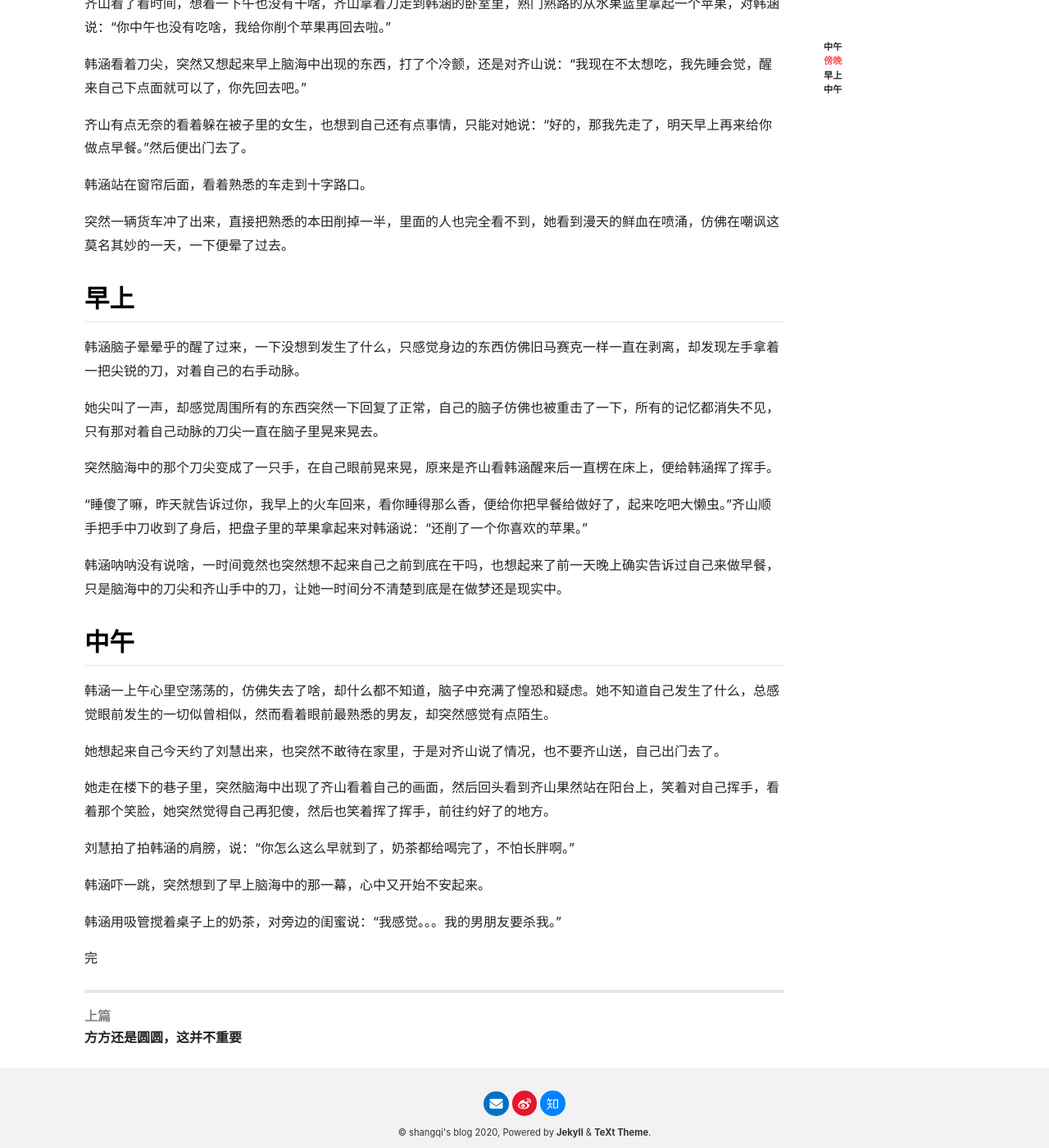
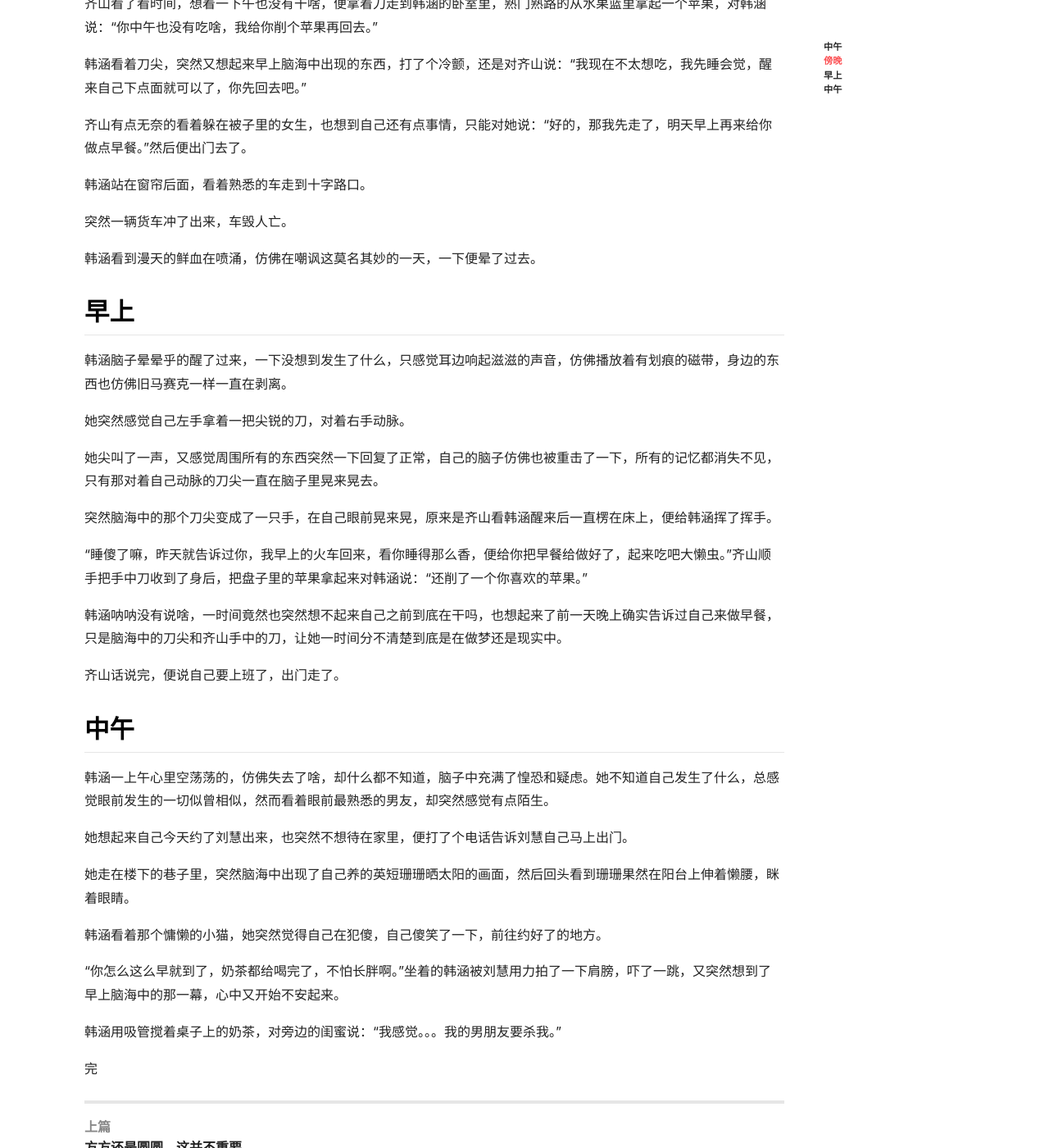
Before and after one commit to geocguy/geocguy.github.io, a Jekyll site: the page built from _posts/2020-4-13-一天.md, in a window 1280 px wide and 1400 px high, scrolled down 1633 px. Shown: the whole window at 82% size. Built offline with Jekyll 4.4.1, drawn with Linux system fonts in a browser that asks for light colours; nearby versions of some CDN libraries; some of the changed text lies outside the part shown.

Commit message:
Update 2020-4-13-一天.md

```diff
--- a/_posts/2020-4-13-一天.md
+++ b/_posts/2020-4-13-一天.md
@@ -47,13 +47,13 @@ tags: 小说
 
 “当当当当！”齐山献宝一样，拿出一杯冰淇淋递给韩涵，“呐，你最喜欢的草莓味。”
 
-韩涵近距离看着他的脸，却突然没了兴致，说：“今天真的有点累了，你直接把我送回家吧”
+韩涵近距离看着他的脸，依旧有点没有兴致，便对齐山说：“今天外面太热了，我们还是直接回家吧！”
 
-齐山虽然不知道发生了什么，但习惯了听话的他还是没有提出异议，直接把韩涵送回了家。
+齐山虽然不知道发生了什么，但习惯了听话的他还是没有提出异议。
 
 ## 傍晚
 
-齐山看了看时间，想着一下午也没有干啥，齐山拿着刀走到韩涵的卧室里，熟门熟路的从水果篮里拿起一个苹果，对韩涵说：“你中午也没有吃啥，我给你削个苹果再回去啦。”
+齐山看了看时间，想着一下午也没有干啥，便拿着刀走到韩涵的卧室里，熟门熟路的从水果篮里拿起一个苹果，对韩涵说：“你中午也没有吃啥，我给你削个苹果再回去。”
 
 韩涵看着刀尖，突然又想起来早上脑海中出现的东西，打了个冷颤，还是对齐山说：“我现在不太想吃，我先睡会觉，醒来自己下点面就可以了，你先回去吧。”
 
@@ -61,15 +61,19 @@ tags: 小说
 
 韩涵站在窗帘后面，看着熟悉的车走到十字路口。
 
-突然一辆货车冲了出来，直接把熟悉的本田削掉一半，里面的人也完全看不到，她看到漫天的鲜血在喷涌，仿佛在嘲讽这莫名其妙的一天，一下便晕了过去。
+突然一辆货车冲了出来，车毁人亡。
+
+韩涵看到漫天的鲜血在喷涌，仿佛在嘲讽这莫名其妙的一天，一下便晕了过去。
 
 
 
 ## 早上
 
-韩涵脑子晕晕乎的醒了过来，一下没想到发生了什么，只感觉身边的东西仿佛旧马赛克一样一直在剥离，却发现左手拿着一把尖锐的刀，对着自己的右手动脉。
+韩涵脑子晕晕乎的醒了过来，一下没想到发生了什么，只感觉耳边响起滋滋的声音，仿佛播放着有划痕的磁带，身边的东西也仿佛旧马赛克一样一直在剥离。
 
-她尖叫了一声，却感觉周围所有的东西突然一下回复了正常，自己的脑子仿佛也被重击了一下，所有的记忆都消失不见，只有那对着自己动脉的刀尖一直在脑子里晃来晃去。
+她突然感觉自己左手拿着一把尖锐的刀，对着右手动脉。
+
+她尖叫了一声，又感觉周围所有的东西突然一下回复了正常，自己的脑子仿佛也被重击了一下，所有的记忆都消失不见，只有那对着自己动脉的刀尖一直在脑子里晃来晃去。
 
 突然脑海中的那个刀尖变成了一只手，在自己眼前晃来晃，原来是齐山看韩涵醒来后一直楞在床上，便给韩涵挥了挥手。
 
@@ -77,19 +81,21 @@ tags: 小说
 
 韩涵呐呐没有说啥，一时间竟然也突然想不起来自己之前到底在干吗，也想起来了前一天晚上确实告诉过自己来做早餐，只是脑海中的刀尖和齐山手中的刀，让她一时间分不清楚到底是在做梦还是现实中。
 
+齐山话说完，便说自己要上班了，出门走了。
+
 
 
 ## 中午
 
 韩涵一上午心里空荡荡的，仿佛失去了啥，却什么都不知道，脑子中充满了惶恐和疑虑。她不知道自己发生了什么，总感觉眼前发生的一切似曾相似，然而看着眼前最熟悉的男友，却突然感觉有点陌生。
 
-她想起来自己今天约了刘慧出来，也突然不敢待在家里，于是对齐山说了情况，也不要齐山送，自己出门去了。
+她想起来自己今天约了刘慧出来，也突然不想待在家里，便打了个电话告诉刘慧自己马上出门。
 
-她走在楼下的巷子里，突然脑海中出现了齐山看着自己的画面，然后回头看到齐山果然站在阳台上，笑着对自己挥手，看着那个笑脸，她突然觉得自己再犯傻，然后也笑着挥了挥手，前往约好了的地方。
+她走在楼下的巷子里，突然脑海中出现了自己养的英短珊珊晒太阳的画面，然后回头看到珊珊果然在阳台上伸着懒腰，眯着眼睛。
 
-刘慧拍了拍韩涵的肩膀，说：“你怎么这么早就到了，奶茶都给喝完了，不怕长胖啊。”
+韩涵看着那个慵懒的小猫，她突然觉得自己在犯傻，自己傻笑了一下，前往约好了的地方。
 
-韩涵吓一跳，突然想到了早上脑海中的那一幕，心中又开始不安起来。
+“你怎么这么早就到了，奶茶都给喝完了，不怕长胖啊。”坐着的韩涵被刘慧用力拍了一下肩膀，吓了一跳，又突然想到了早上脑海中的那一幕，心中又开始不安起来。
 
 韩涵用吸管搅着桌子上的奶茶，对旁边的闺蜜说：“我感觉。。。我的男朋友要杀我。”
 
```
